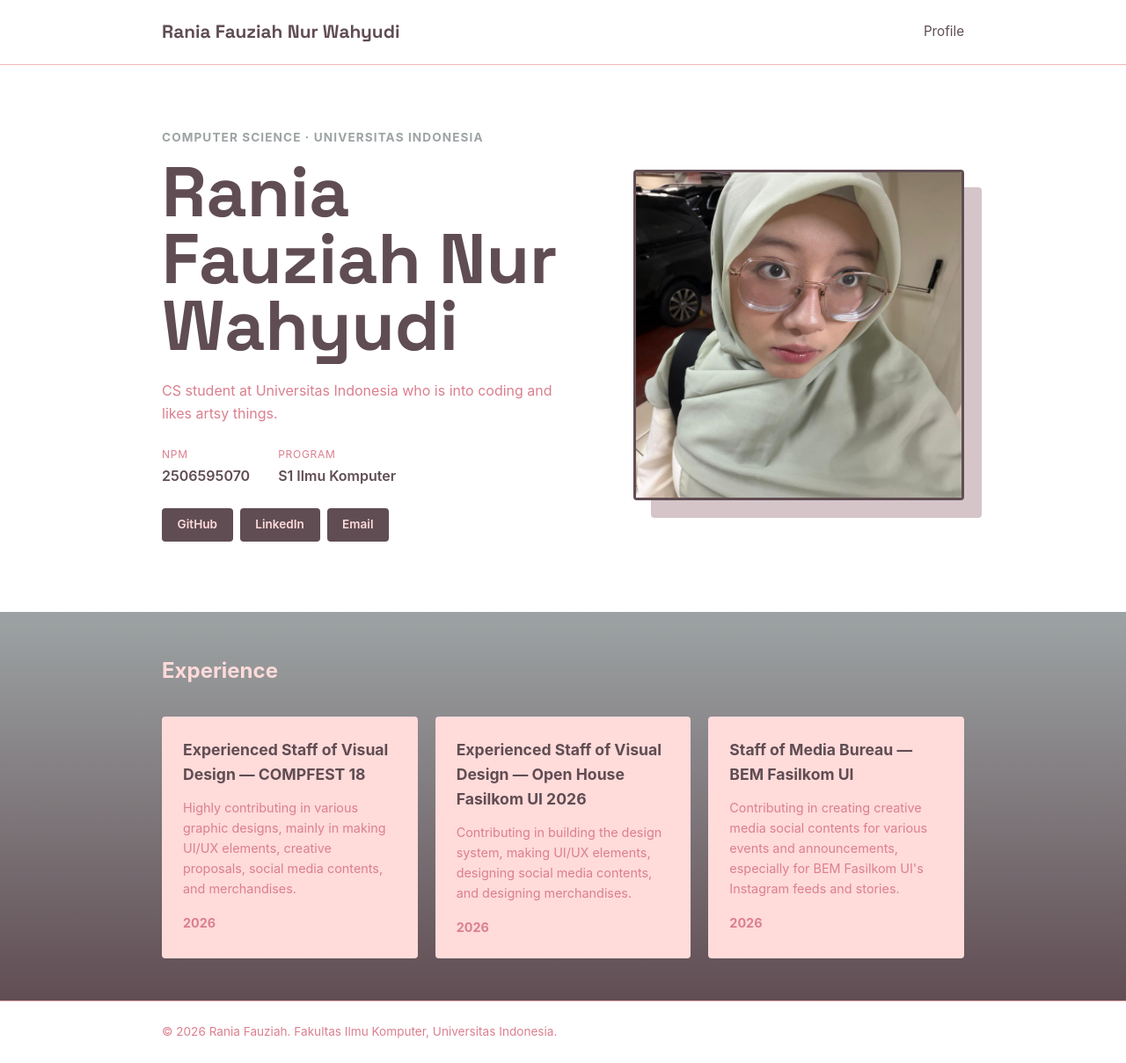
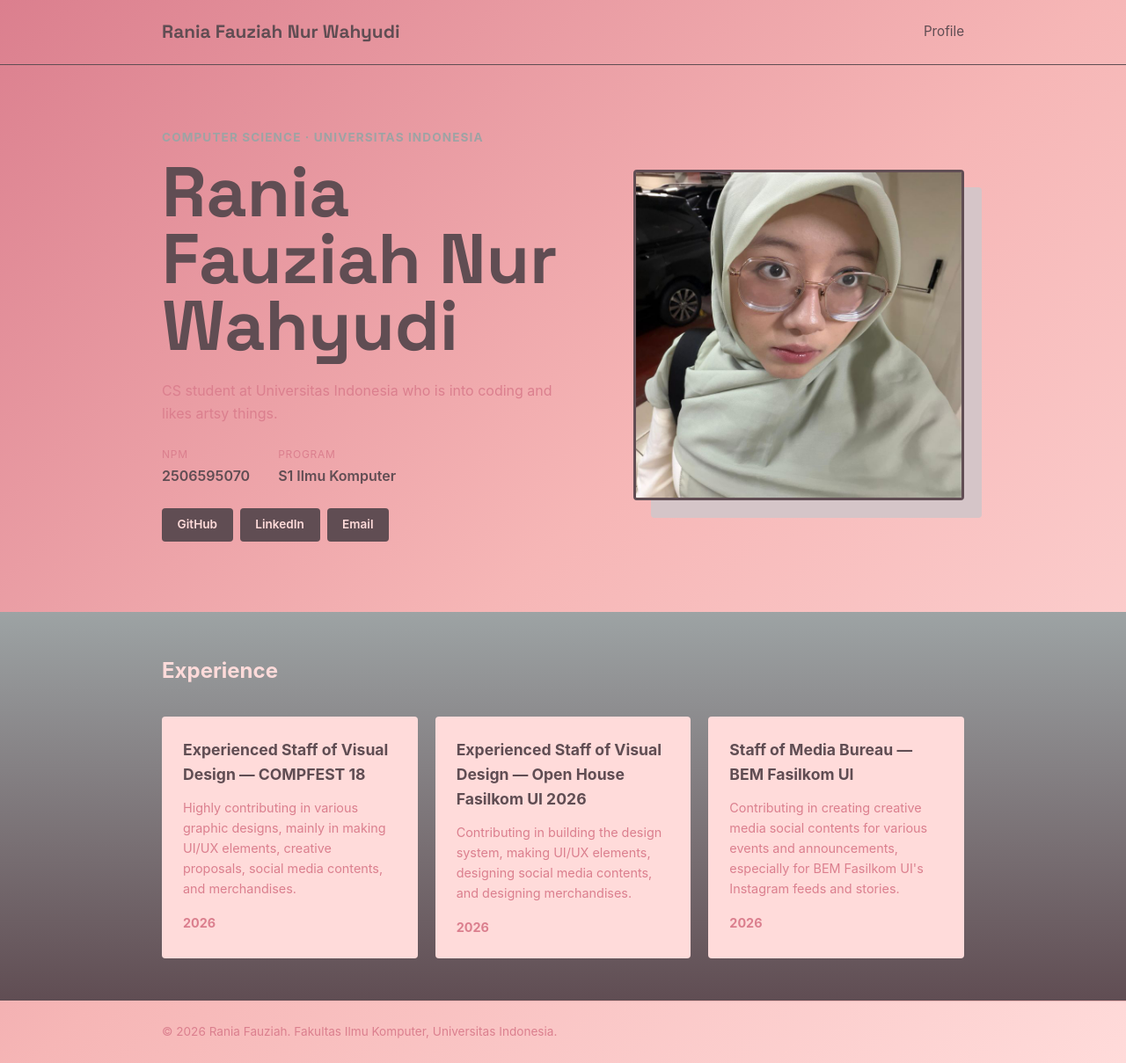
Before and after one commit to raniafauziah-csui/myportofolio, a Django app: page / in a window 1280 px wide. Shown: the whole page at 88% size. Run offline with Django 5.2, Linux system fonts and the light colour scheme.

Commit message:
fix: Memperbaiki susunan warna pada line header dan latar belakang profile

```diff
--- a/static/css/style.css
+++ b/static/css/style.css
@@ -17,7 +17,7 @@
 body {
     font-family: -apple-system, "Segoe UI", Roboto, Helvetica, Arial, sans-serif;
     color: var(--ink);
-    background-color: linear-gradient(135deg, #db7f8e, #f6b6b6, #ffdbda);
+    background: linear-gradient(135deg, #db7f8e, #f6b6b6, #ffdbda);
     line-height: 1.6;
 }
 
@@ -32,7 +32,7 @@ h1, .brand {
 }
 
 .site-header {
-    border-bottom: 1px solid var(--line);
+    border-bottom: 1px solid var(--ink);
 }
 
 .site-header .container {
```
